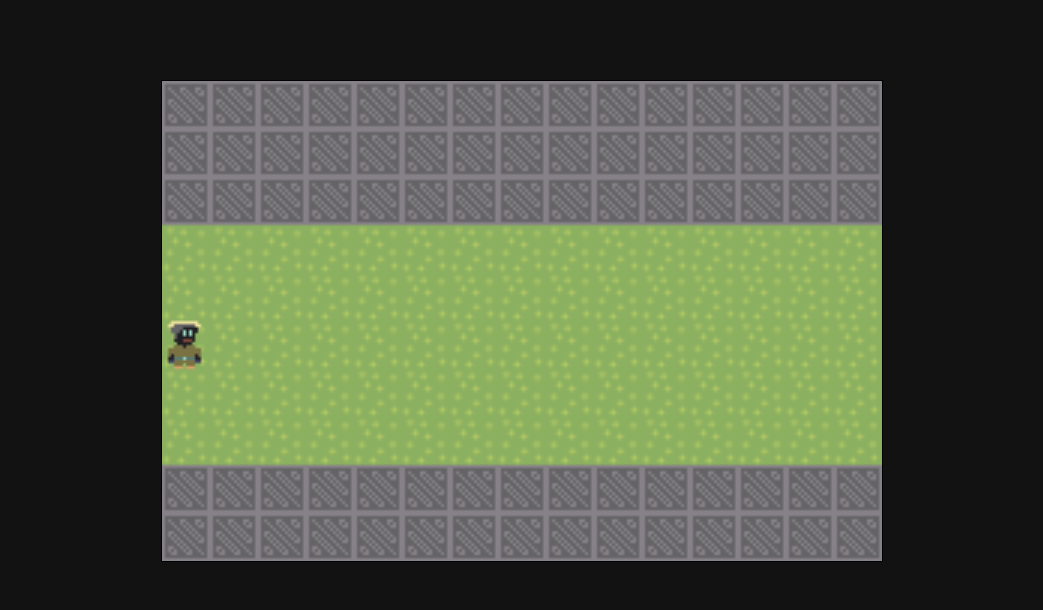
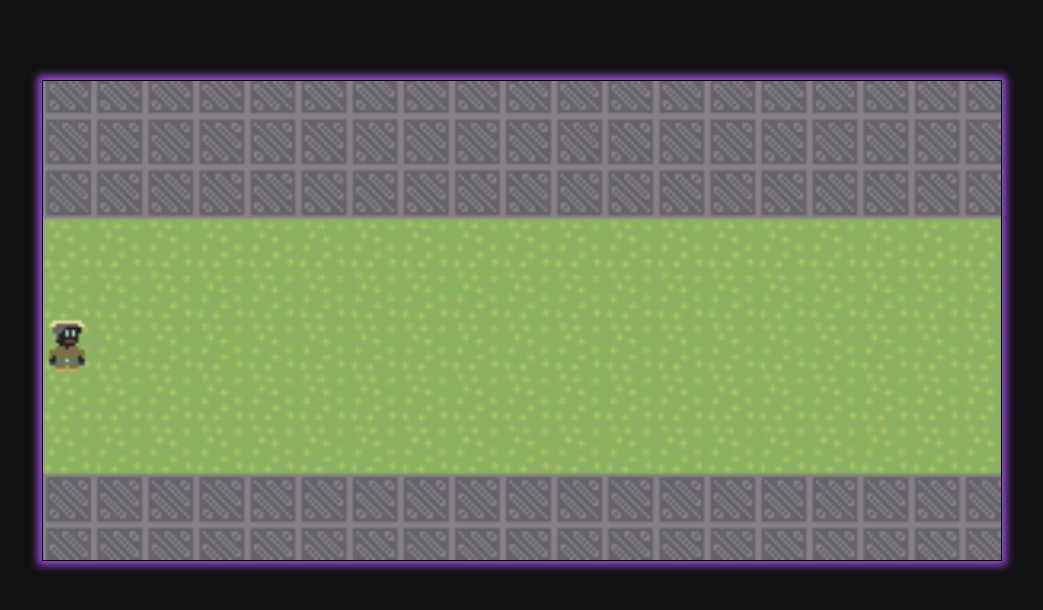
Before and after one commit to willian133/AtividadePW-nov.2023, a plain HTML site: page index.html in a window 1280 px wide. Shown: the whole page, without its empty margins (118-1161 px from the left). Drawn offline with nearby package versions, Linux system fonts and the light colour scheme.

Commit message:
Ajustes na tela, correção de bug em Player - player fazia animação de andar mesmo contra paredes

```diff
--- a/index.html
+++ b/index.html
@@ -8,7 +8,7 @@
 </head>
 <body>
     <header class="w-100 h-100 p-0 m-0">
-        <canvas id="game_window">
+        <canvas class="w-75 h-75" id="game_window">
             <h3>Seu navegador não é capaz de executar a aplicação...</h3>
         </canvas>
     </header>
--- a/js/entities.js
+++ b/js/entities.js
@@ -117,9 +117,10 @@ class Player extends Entity{ //não tem interface para adicionar KeyBoardListene
             if((y = this.get_y - this.get_speed) >= 0){//verifica para ver se o player não está fora da tela
                 if(this.will_not_collide(this.get_x, y))
                     this.set_y = this.get_y - this.get_speed;
+                else
+                    return Player.KEYS.walled;
             }else{
                 this.set_y = 0;
-                return Player.KEYS.walled;
             }
 
             return Player.KEYS.up;
@@ -144,9 +145,11 @@ class Player extends Entity{ //não tem interface para adicionar KeyBoardListene
             if((x = this.get_x - this.get_speed) >= 0){ //verifica para ver se o player não está fora da tela
                 if(this.will_not_collide(x, this.get_y))
                     this.set_x = this.get_x - this.get_speed;
+                else
+                    return Player.KEYS.walled;
+
             }else{
                 this.set_x = 0;
-                return Player.KEYS.walled;
             }
 
             return Player.KEYS.left;
--- a/js/game.js
+++ b/js/game.js
@@ -7,17 +7,20 @@ class Game{
     static _path_map = "assets/map.png";
     static _WIDTH_WINDOW  = 720;// comprimento da tela
     static _HEIGHT_WINDOW = 480;// altura da tela
-    static _SCALE  = 3;  // escala com relação aos pixels
+    static _SCALE  = 1;  // escala com relação aos pixels
     static _WIDTH = Game.get_width_window / Game._SCALE;  // comprimento em escala do jogo
     static _HEIGHT = Game.get_height_window / Game._SCALE;// largura em escala do jogo;
     world;
 
     constructor(){
         // DEFININDO TAMANHO DA JANELA
+        Game.set_height_window = _canvas.height;
+        Game.set_width_window = _canvas.width;
+        //ALTERANDO ELEMENTO CANVAS
+        // _canvas.width = Game.get_width_window;
+        // _canvas.height = Game.get_height_window;
+        // this.set_width_window = 1000;
 
-        //ALTERANDO ELEMENTO CANVAS
-        _canvas.width = Game.get_width_window;
-        _canvas.height = Game.get_height_window;
         this._graphics = _canvas.getContext("2d");
 
         //Mapa e entidades
@@ -90,9 +93,17 @@ class Game{
         setInterval(() => Game.game.loop(), 1000/60);
     }
     static get get_width_window(){return Game._WIDTH_WINDOW}
-    static set set_width_window(width){Game._WIDTH_WINDOW = width}
+    static set set_width_window(width){
+        Game._WIDTH_WINDOW = width
+        _canvas.width = width;
+        this._set_width = Math.floor(width/this.get_scale);
+    }
     static get get_height_window(){return Game._HEIGHT_WINDOW}
-    static set set_height_window(height){Game._HEIGHT_WINDOW = height}
+    static set set_height_window(height){
+        Game._HEIGHT_WINDOW = height
+        _canvas.height = height;
+        this._set_height = Math.floor(height/this.get_scale);
+    }
 
     static get get_width(){return Game._WIDTH}
     static set _set_width(width){Game._WIDTH = width}
--- a/style.css
+++ b/style.css
@@ -19,4 +19,5 @@ header{
 canvas{
     margin-top: 10vh;
     border: 1px solid black;
+    box-shadow: 0 0 8px 4px rgb(165, 77, 236);
 }
```
